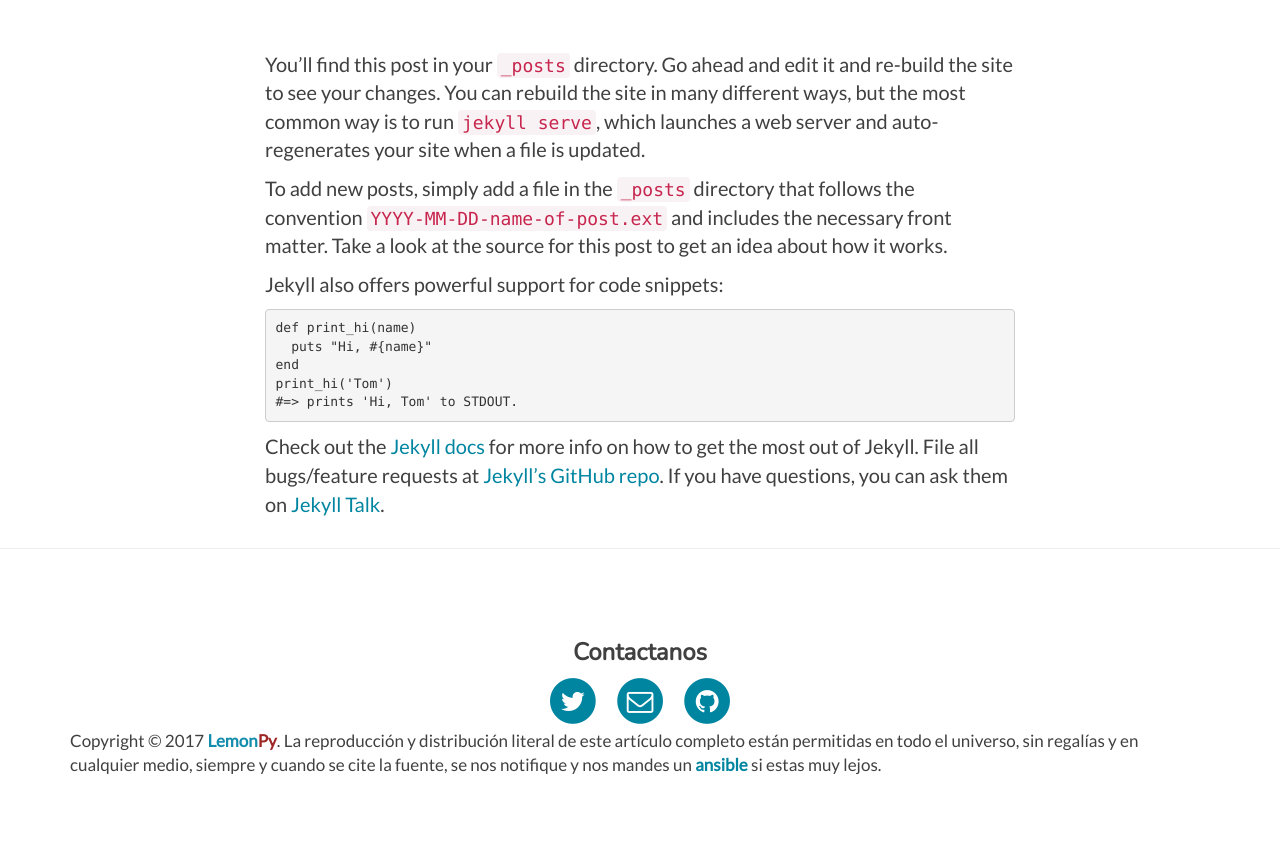
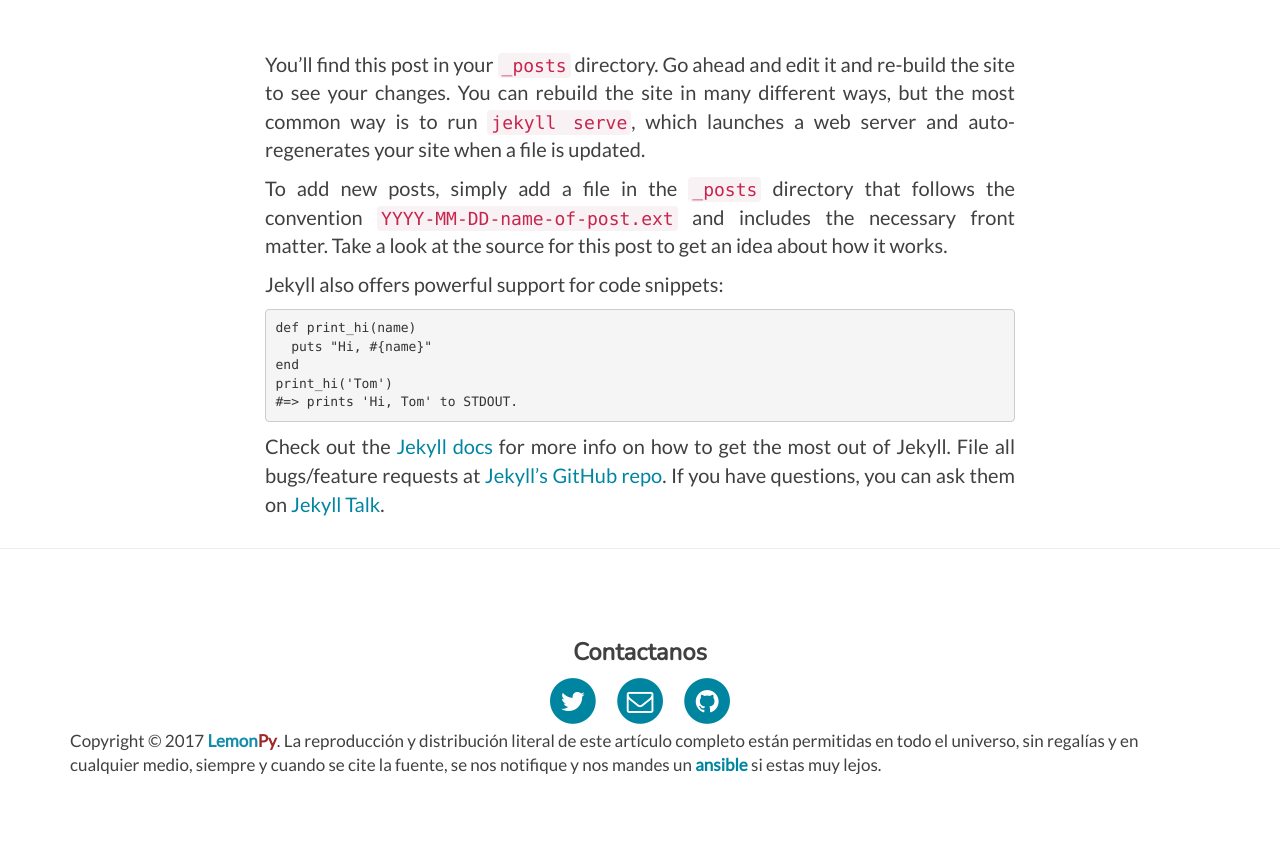
Before and after one commit to Lemon-Py/lemon-py.github.io, a Jekyll site: the page built from _posts/2017-05-11-PLATA.markdown, in a window 1280 px wide. Shown: the part 476-1318 px from the top of the page. Built offline with Jekyll 4.4.1, drawn with Linux system fonts in a browser that asks for light colours.

Commit message:
text justify

```diff
--- a/_layouts/post.html
+++ b/_layouts/post.html
@@ -21,16 +21,19 @@
 </header>
 
 <!-- Post Content -->
+<!-- ============ -->
 <article>
   <div class="container">
     <div class="row">
       <div class="col-lg-8 col-lg-offset-2 col-md-10 col-md-offset-1">
+	<div class="post-text">
 
 	{{ content }}
 
-      </div>
-    </div>
-  </div>
+	</div><!--/post-text -->
+      </div><!--/col -->
+    </div><!--/row -->
+  </div><!--/container -->
 </article>
 
 <hr>
--- a/css/blog.css
+++ b/css/blog.css
@@ -76,6 +76,14 @@
   font-weight: 800;
   letter-spacing: 1px;
 }
+
+/****************************************
+ * Post-text
+ ***************************************/
+.post-text p {
+    text-align: justify;
+}
+
 /* A partir de acá deje todo igual */
 
 @media only screen and (min-width: 768px) {
```
